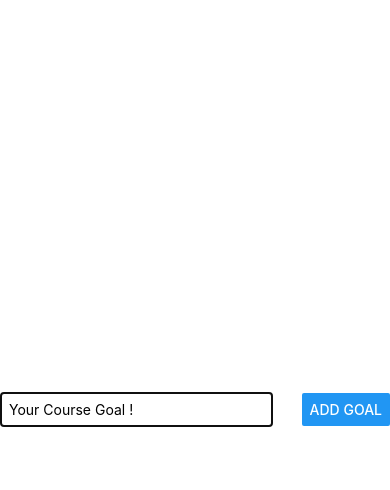
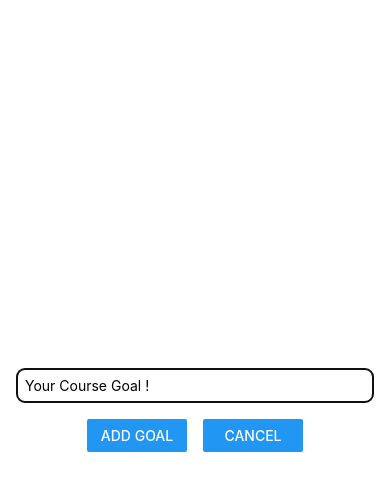
Before and after one commit to SSS-Monocept/Goals-App, a React Native app: screen / in a window 390 px wide. Both pictures are taken after a click on the button "ADD NEW GOAL". Shown: the top 490 px of the page. Built offline with nearby package versions, Linux system fonts and the light colour scheme.

Commit message:
Styling the Modal

```diff
--- a/components/GoalInput.js
+++ b/components/GoalInput.js
@@ -24,7 +24,14 @@
           onChangeText={goalInputHandler}
           value={enteredGoalText}
         />
-        <Button title="Add Goal" onPress={addGoalHandler} />
+        <View style={styles.buttonContainer}>
+          <View style={styles.button}>
+            <Button title="Add Goal" onPress={addGoalHandler} />
+          </View>
+          <View style={styles.button}>
+            <Button title="Cancel" />
+          </View>
+        </View>
       </View>
     </Modal>
   );
@@ -35,18 +42,27 @@
 const styles = StyleSheet.create({
   inputContainer: {
     flex: 1,
-    flexDirection: "row",
-    justifyContent: "space-between",
+    flexDirection: "column",
+    justifyContent: "center",
     alignItems: "center",
     marginBottom: 24,
     borderBottomWidth: 1,
     borderBottomColor: "#cccccc",
+    padding: 16,
   },
   textInput: {
     borderWidth: 1,
     borderColor: "#cccccc",
-    width: "70%",
-    marginRight: 8,
+    width: "100%",
     padding: 8,
+    borderRadius: 8,
+  },
+  buttonContainer: {
+    flexDirection: "row",
+    marginTop: 16,
+  },
+  button: {
+    width: 100,
+    marginHorizontal: 8,
   },
 });
```
